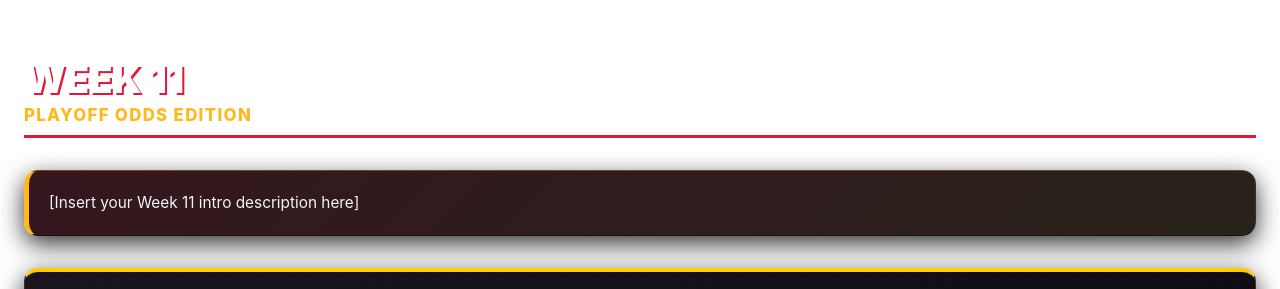
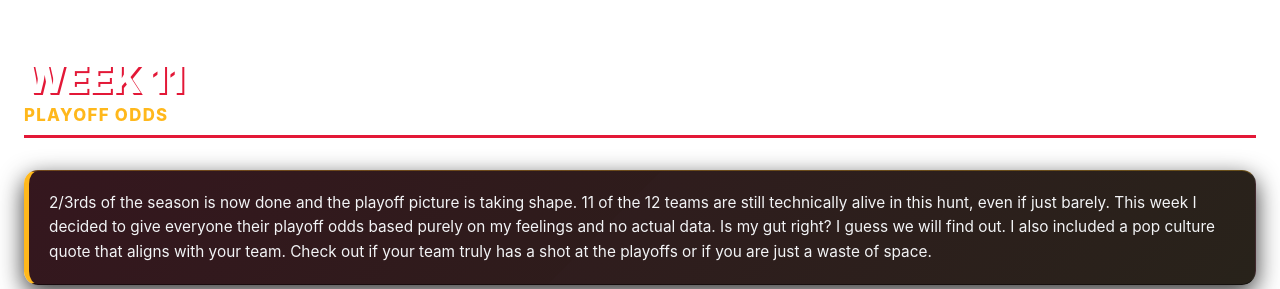
Before and after one commit to FreshPotatos6/Russ-Is-a-Drunk-2026, a plain HTML site: page weeks/week-11.html in a window 1280 px wide. Shown: the top 289 px of the page. Drawn offline with Linux system fonts and the light colour scheme; files whose address does not match are found by name.

Commit message:
Update week-11.html

```diff
--- a/weeks/week-11.html
+++ b/weeks/week-11.html
@@ -3,7 +3,7 @@
 <head>
 <meta charset="UTF-8">
 <meta name="viewport" content="width=device-width, initial-scale=1.0">
-<title>Week 11 - Playoff Odds Edition</title>
+<title>Week 11 - Playoff Odds</title>
 <style>
     *, *::before, *::after {
         box-sizing: border-box;
@@ -372,12 +372,12 @@
 <body>
 
 <h2 class="week-title">Week 11</h2>
-<div class="week-subtitle">Playoff Odds Edition</div>
+<div class="week-subtitle">Playoff Odds</div>
 
 <!-- Executive Summary Intro Card (Placeholder ready for your description) -->
 <div class="weekly-overview-card">
     <p class="copy-text">
-        [Insert your Week 11 intro description here]
+        2/3rds of the season is now done and the playoff picture is taking shape. 11 of the 12 teams are still technically alive in this hunt, even if just barely. This week I decided to give everyone their playoff odds based purely on my feelings and no actual data. Is my gut right? I guess we will find out. I also included a pop culture quote that aligns with your team. Check out if your team truly has a shot at the playoffs or if you are just a waste of space.
     </p>
 </div>
 
```
